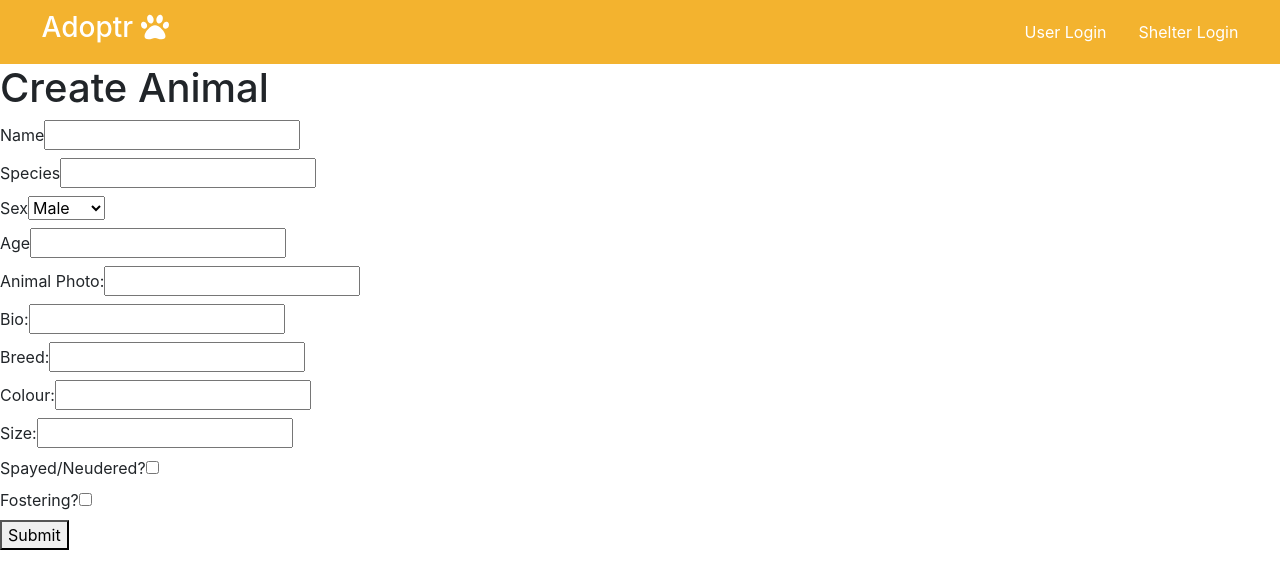
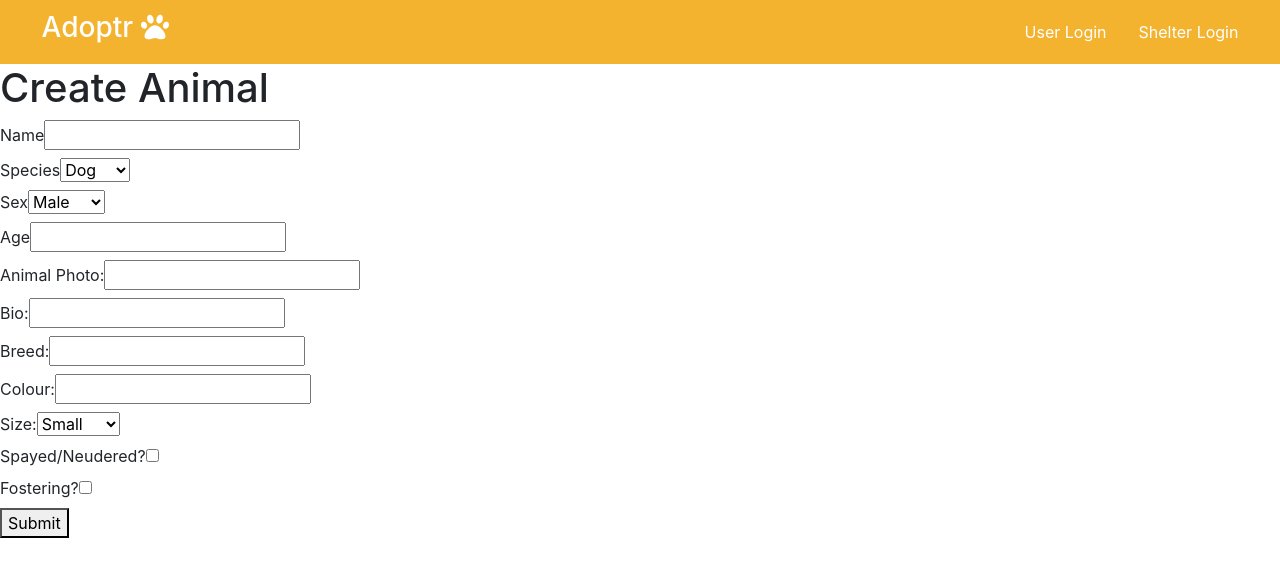
Before and after one commit to GrandMothersill/adoptr, a React (Create React App) app in the folder adoptr-frontend/: page /animals in a window 1280 px wide. Shown: the top 588 px of the page. Built offline with nearby package versions, Linux system fonts and the light colour scheme.

Commit message:
Tinderswipe basic loading... rendersic loading render, convert size and species fields in CreateAnimal to dropdown menus

```diff
--- a/adoptr-frontend/src/components/TinderSwipe.js
+++ b/adoptr-frontend/src/components/TinderSwipe.js
@@ -8,6 +8,7 @@ import axios from "axios";
 function TinderSwipe(props) {
 
     const [animalProfiles, setAnimalProfiles] = useState([]);
+    const [loading, setLoading] = useState(true);
 
     //// BUILD FUNCTION TO FILTER OUT ANIMAL IDS INCLUDED IN THAT  ARRAY IN THE CURRENT USER'S PROFILE, THIS IS IN STATE
 
@@ -33,6 +34,7 @@ function TinderSwipe(props) {
                         const data = response.data;
                         console.log("filtered animals", filterRejectedAnimals(data))
                         setAnimalProfiles(filterRejectedAnimals(data))
+                        setLoading(false)
                     })
                     .catch((err) => {
                         alert(err);
@@ -93,8 +95,11 @@ function TinderSwipe(props) {
             handleMatch(animalID, props.state.account._id)
         }
     }
+    if (loading) {
+        return (<h1>Loading...</h1>)
+    } else {
+        return (
 
-    return (
             <div className='cardContainer'>
                 {props.state.account.name}
                 {animalProfiles.map((animal) =>
@@ -125,5 +130,6 @@ function TinderSwipe(props) {
             </div>
         )
     };
+};
 
 export default TinderSwipe;
--- a/adoptr-frontend/src/components/animalRegistration.js
+++ b/adoptr-frontend/src/components/animalRegistration.js
@@ -5,14 +5,14 @@ import { Redirect } from "react-router-dom"
 function AnimalRegistration(props) {
     const [landingRedirect, setLandingRedirect] = useState(false);
     const [name, setName] = useState("");
-    const [species, setSpecies] = useState("");
+    const [species, setSpecies] = useState("dog");
     const [sex, setSex] = useState("male");
     const [age, setAge] = useState("");
     const [animalPhoto, setAnimalPhoto] = useState("");
     const [bio, setBio] = useState("");
     const [breed, setBreed] = useState("");
     const [colour, setColour] = useState("");
-    const [size, setSize] = useState("");
+    const [size, setSize] = useState("small");
     const [spayedNeudered, setSpayedNeudered] = useState(false);
     const [foster, setFoster] = useState(false);
 
@@ -79,12 +79,15 @@ function AnimalRegistration(props) {
             <br></br>
             <label>
                 Species
-                <input
+                <select
                     name="species"
-                    type="text"
-                    value={species}
+                    id="species"
                     onChange={e => setSpecies(e.target.value)}
-                    required />
+                >
+                    <option value="dog">Dog</option>
+                    <option value="cat">Cat</option>
+                    <option value="critter">Critter</option>
+                </select>
             </label>
             <br></br>
             <label>
@@ -153,12 +156,16 @@ function AnimalRegistration(props) {
             <label>
                 {/* MAKE THIS A DROP DOWN: S, M, L, XL */}
                 Size:
-                <input
+                <select
                     name="size"
-                    type="text"
-                    value={size}
+                    id="size"
                     onChange={e => setSize(e.target.value)}
-                    required />
+                >
+                    <option value="small">Small</option>
+                    <option value="medium">Medium</option>
+                    <option value="large">Large</option>
+                    <option value="x-large">X-Large</option>
+                </select>
             </label>
             <br></br>
             <label>
@@ -182,7 +189,7 @@ function AnimalRegistration(props) {
             </label>
             <br></br>
             <button>Submit</button>
-        </form>
+        </form >
     );
 }
 
```
Lines whose indentation alone changed are shown as unchanged.
